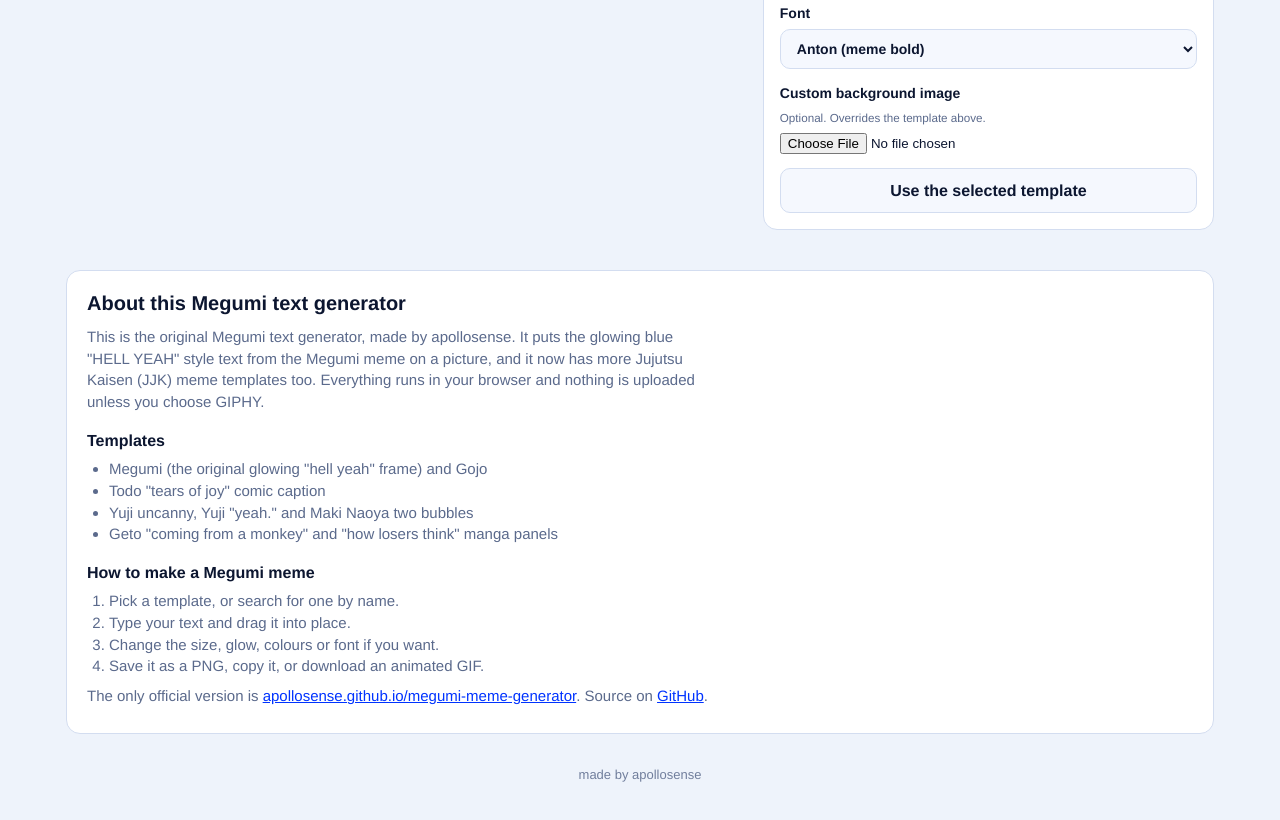
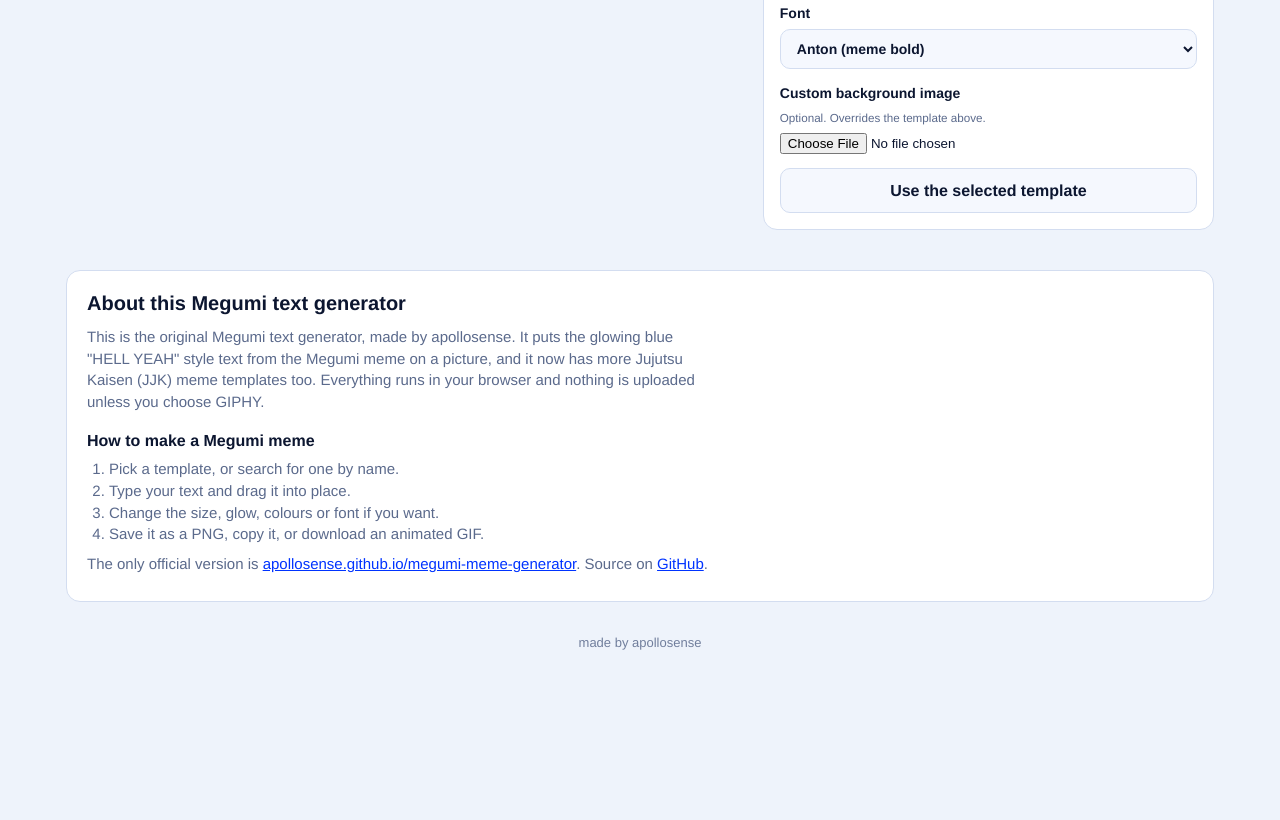
Before and after one commit to apollosense/megumi-meme-generator, a plain HTML site: page index.html in a window 1280 px wide. Shown: the part 974-1794 px from the top of the page. Drawn offline with Linux system fonts and the light colour scheme; a web font is replaced by a local one.

Commit message:
v11.3.1!

```diff
--- a/app.js
+++ b/app.js
@@ -1,4 +1,4 @@
-/* Megumi text generator - app.js (v11.3)
+/* Megumi text generator - app.js (v11.3.1)
    (c) apollosense. All rights reserved. Do not copy or redistribute.
    Parts of this were written with AI help, see README.md. */
 (function(){
--- a/index.html
+++ b/index.html
@@ -183,7 +183,7 @@ main{width:100%}
         </a>
         <a class="xbtn ghbig" href="https://github.com/apollosense" target="_blank" rel="noopener noreferrer">
           <span class="rbadge gbadge" aria-hidden="true">g</span>
-          Check out my GitHub to support me!!
+          You can donate me from my GitHub
         </a>
       </div>
     </div>
@@ -310,13 +310,6 @@ main{width:100%}
   <div>
     <h2>About this Megumi text generator</h2>
     <p>This is the original Megumi text generator, made by apollosense. It puts the glowing blue "HELL YEAH" style text from the Megumi meme on a picture, and it now has more Jujutsu Kaisen (JJK) meme templates too. Everything runs in your browser and nothing is uploaded unless you choose GIPHY.</p>
-    <h3>Templates</h3>
-    <ul>
-      <li>Megumi (the original glowing "hell yeah" frame) and Gojo</li>
-      <li>Todo "tears of joy" comic caption</li>
-      <li>Yuji uncanny, Yuji "yeah." and Maki Naoya two bubbles</li>
-      <li>Geto "coming from a monkey" and "how losers think" manga panels</li>
-    </ul>
     <h3>How to make a Megumi meme</h3>
     <ol>
       <li>Pick a template, or search for one by name.</li>
```
